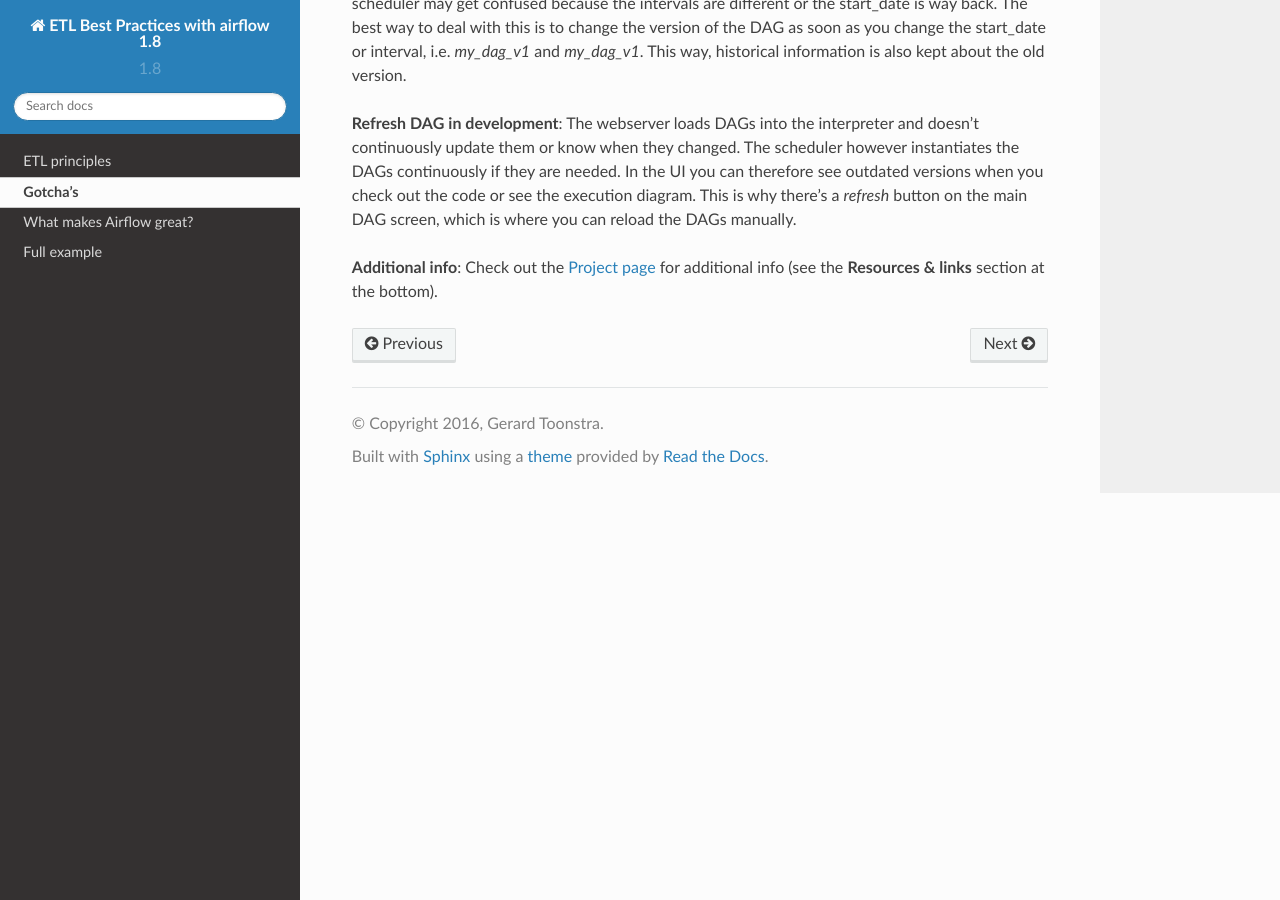
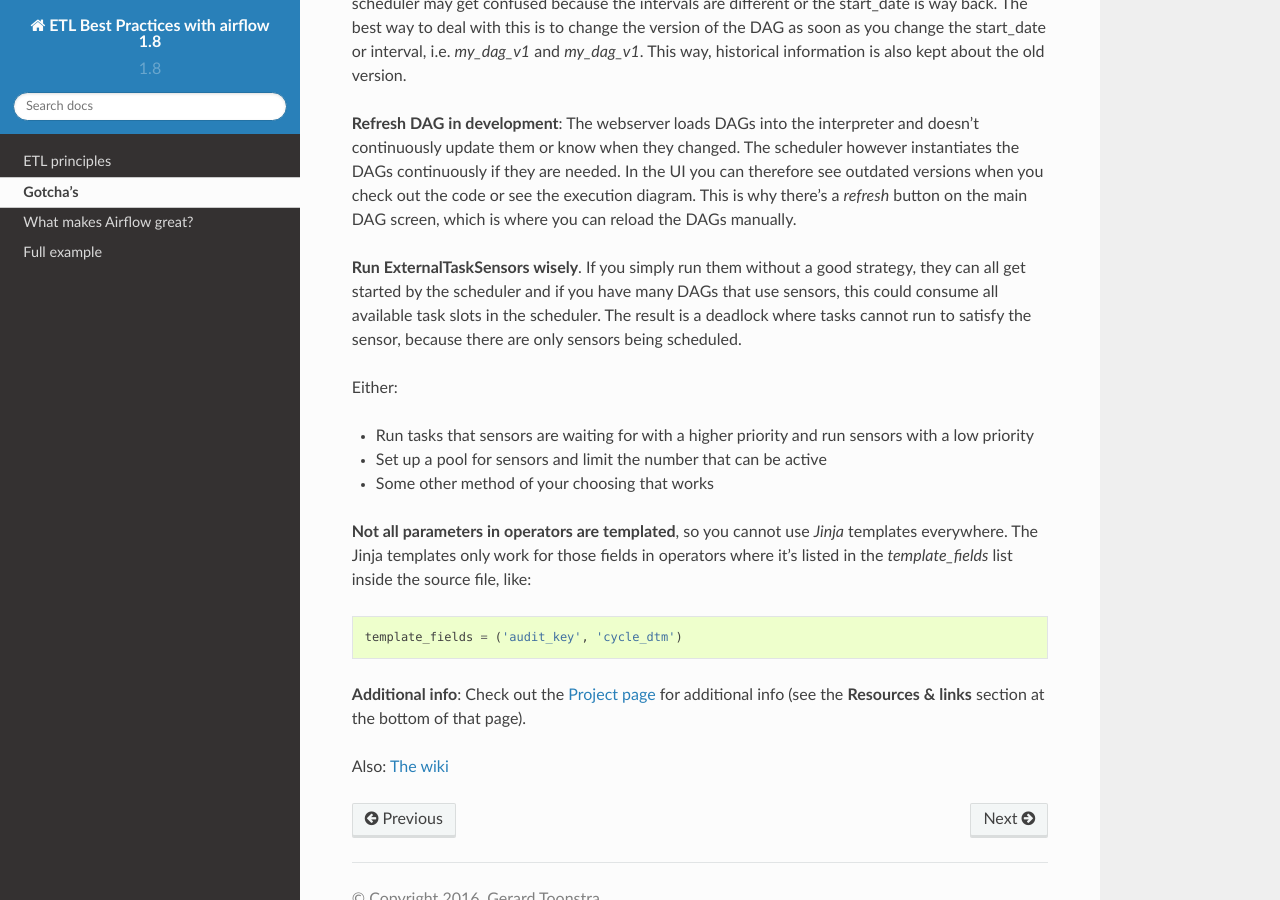
Before and after one commit to analystAlice/etl-with-airflow, a Sphinx documentation site: the page built from docs/gotchas.rst, in a window 1280 px wide and 900 px high, scrolled down 925 px. Built offline with Sphinx 7.4.7 and the Read the Docs theme 2.0.0, drawn with Linux system fonts in a browser that asks for light colours.

Commit message:
Improved documentation after review

```diff
--- a/docs/gotchas.rst
+++ b/docs/gotchas.rst
@@ -43,5 +43,24 @@ or know when they changed. The scheduler however instantiates the DAGs continuou
 you can therefore see outdated versions when you check out the code or see the execution diagram. This is why there's
 a *refresh* button on the main DAG screen, which is where you can reload the DAGs manually.
 
+**Run ExternalTaskSensors wisely**. If you simply run them without a good strategy, they can all get started by the
+scheduler and if you have many DAGs that use sensors, this could consume all available task slots in the scheduler.
+The result is a deadlock where tasks cannot run to satisfy the sensor, because there are only sensors being scheduled.
+
+Either:
+
+- Run tasks that sensors are waiting for with a higher priority and run sensors with a low priority
+- Set up a pool for sensors and limit the number that can be active
+- Some other method of your choosing that works
+
+**Not all parameters in operators are templated**, so you cannot use *Jinja* templates everywhere. The Jinja templates
+only work for those fields in operators where it's listed in the *template_fields* list inside the source file, like:
+
+.. code-block:: python
+
+  template_fields = ('audit_key', 'cycle_dtm')
+
 **Additional info**: Check out the `Project page <https://airflow.incubator.apache.org/project.html>`_
-for additional info (see the **Resources & links** section at the bottom).
+for additional info (see the **Resources & links** section at the bottom of that page).
+
+Also: `The wiki <https://cwiki.apache.org/confluence/display/AIRFLOW/Common+Pitfalls>`_
```
Also changed, not shown: docs/fullexample.rst (+27 -3 lines), 2 other files.
